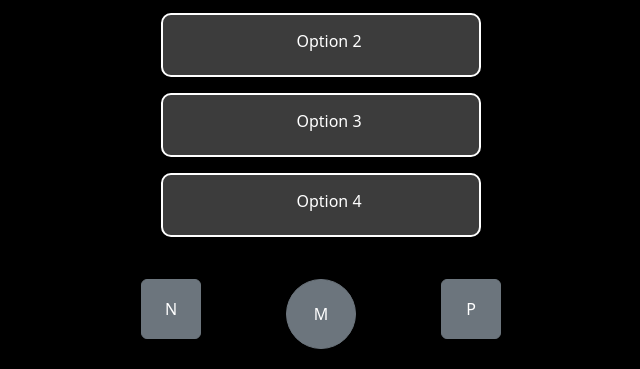
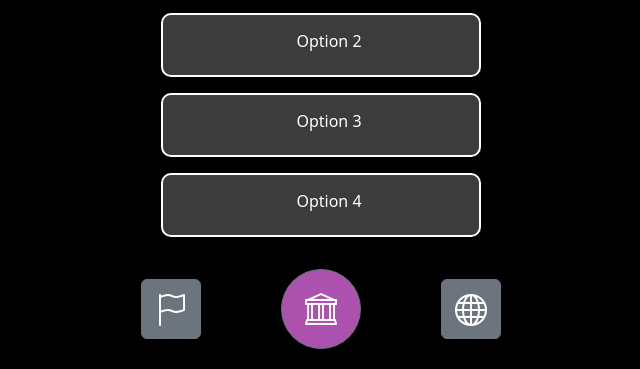
Before and after one commit to ReidBurger/ExodusWebApp, a plain HTML site: page station.html in a window 1280 px wide. Shown: the part 431-800 px from the top of the page, without its empty margins (319-959 px from the left). Drawn offline with nearby package versions, Linux system fonts and the light colour scheme.

Commit message:
Style changes

```diff
--- a/station.html
+++ b/station.html
@@ -11,7 +11,7 @@
     <script src="https://cdn.jsdelivr.net/npm/bootstrap@5.2.2/dist/js/bootstrap.min.js" integrity="sha384-IDwe1+LCz02ROU9k972gdyvl+AESN10+x7tBKgc9I5HFtuNz0wWnPclzo6p9vxnk" crossorigin="anonymous"></script>
     <link href="https://cdn.jsdelivr.net/npm/bootstrap@5.2.2/dist/css/bootstrap.min.css" rel="stylesheet"
         integrity="sha384-Zenh87qX5JnK2Jl0vWa8Ck2rdkQ2Bzep5IDxbcnCeuOxjzrPF/et3URy9Bv1WTRi" crossorigin="anonymous">
-
+    <link rel="stylesheet" href="https://cdn.jsdelivr.net/npm/bootstrap-icons@1.9.1/font/bootstrap-icons.css">
     <link rel="stylesheet" href="styles.css">
     <script src="chooseOption.js"></script>
 </head>
@@ -218,13 +218,19 @@
           <div class="buffer"></div>
           <div class="nav-bar fixed-bottom">
               <div class="nav-section nation-btn-cont">
-                  <button type="button" class="btn btn-secondary nav-bar-btn nation-btn" data-bs-toggle="modal" data-bs-target="#nationModal">N</button>
+                  <button type="button" class="btn btn-secondary nav-bar-btn nation-btn" data-bs-toggle="modal" data-bs-target="#nationModal">
+                    <i class="bi bi-flag nav-icon"></i>
+                  </button>
               </div>
               <div class="nav-section station-btn-cont">
-                  <button type="button" class="btn btn-secondary nav-bar-btn-lg stations-btn" data-bs-toggle="modal" data-bs-target="#stationsModal">M</button>
+                  <button type="button" class="btn btn-secondary nav-bar-btn-lg stations-btn" data-bs-toggle="modal" data-bs-target="#stationsModal">
+                    <i class="bi bi-bank nav-icon"></i>
+                  </button>
               </div>
               <div class="nav-section planet-btn-cont">
-                  <button type="button" class="btn btn-secondary nav-bar-btn planet-btn" data-bs-toggle="modal" data-bs-target="#planetModal">P</button>
+                  <button type="button" class="btn btn-secondary nav-bar-btn planet-btn" data-bs-toggle="modal" data-bs-target="#planetModal">
+                    <i class="bi bi-globe nav-icon"></i>
+                  </button>
               </div>
           </div>
     </div>
--- a/styles.css
+++ b/styles.css
@@ -218,18 +218,25 @@ iframe {
 }
 
 .nav-bar-btn-lg {
-    height: 70px;
-    width: 70px;
+    height: 80px;
+    width: 80px;
 }
 
 .planet-btn {
+    align-self: baseline;
 }
 
 .nation-btn {
+    align-items: baseline;
+}
+
+.nav-icon {
+    font-size: 2em;
 }
 
 .stations-btn {
     border-radius: 100%;
+    background-color: #AC51AE;
 }
 
 .nav-bar {
@@ -245,6 +252,10 @@ iframe {
     flex: 1;
 }
 
+.nation-btn-cont {
+    align-self: center;
+}
+
 .station-btn-cont {
     display: flex;
     justify-content: center;
@@ -253,7 +264,7 @@ iframe {
 .planet-btn-cont {
     display: flex;
     justify-content: flex-end;
-    align-items: baseline;
+    align-self: center;
 }
 
 .modal-medium {
@@ -542,3 +553,7 @@ iframe {
     border-bottom: 0px solid yellow;
     z-index: 100;
   }
+
+  .btn-next {
+    margin-bottom: 4em;
+  }
```
Also changed, not shown: index.html (+2 -2 lines), sally.html (+2 -2 lines).
